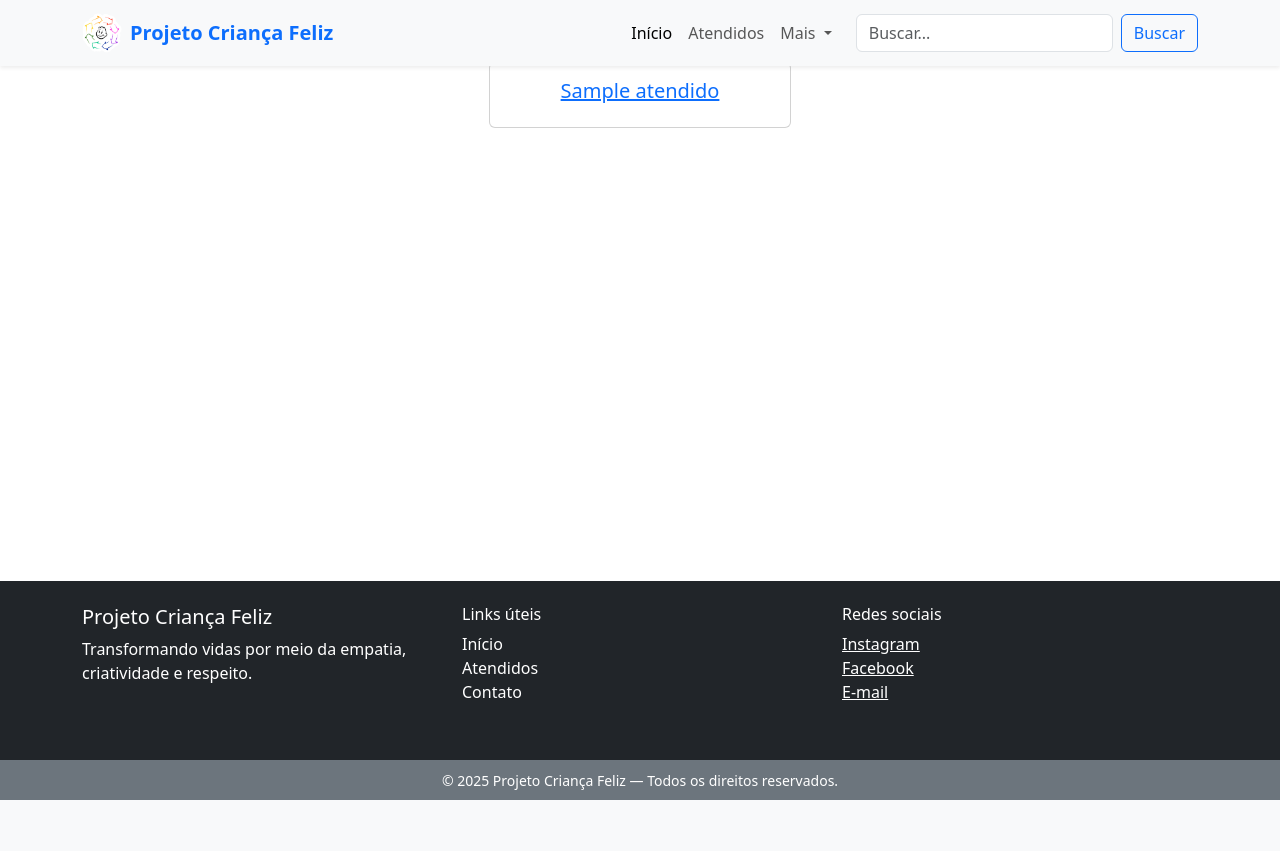
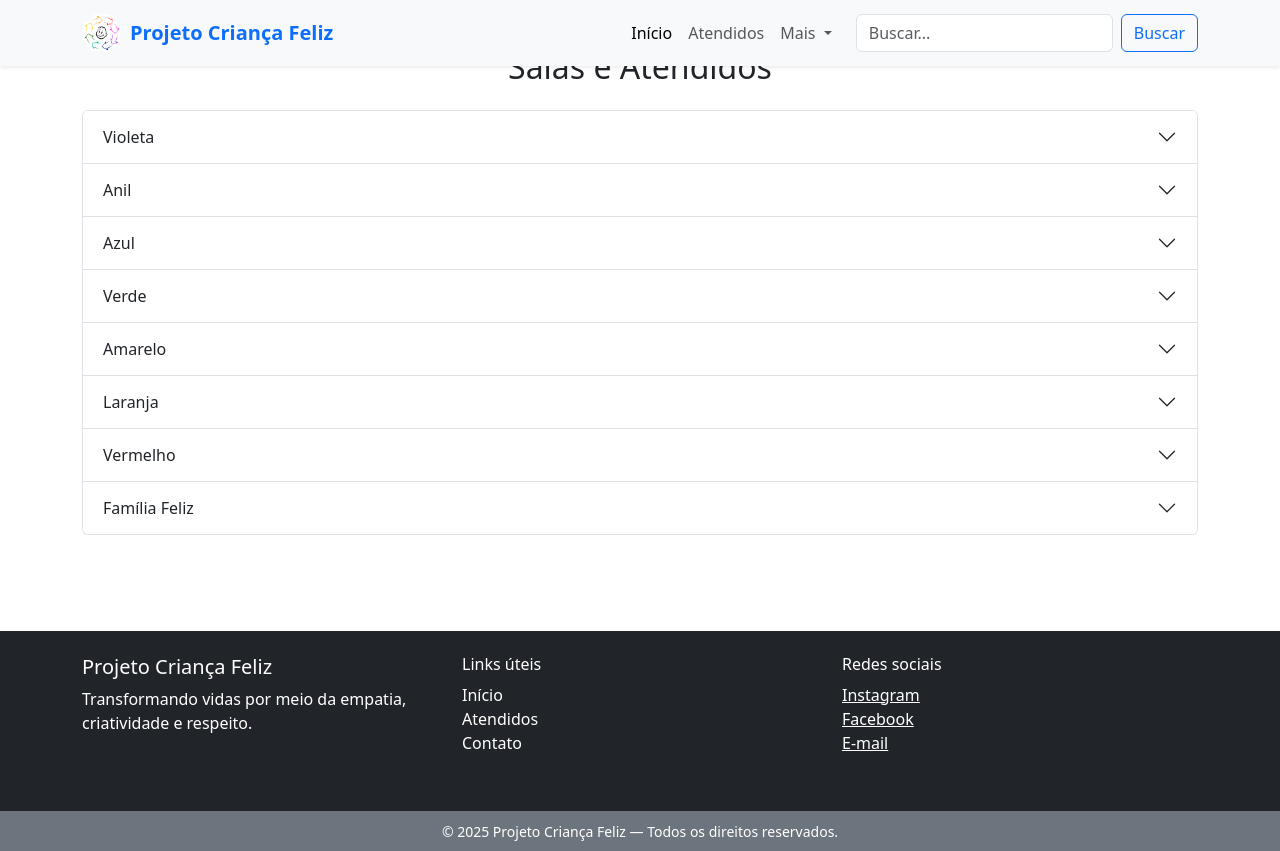
Before and after one commit to Cakaio/Projeto_Django, a Django app: page /atendido/ in a window 1280 px wide. Before the commit the page ends 800 px from the top, so only its background shows below. Run offline with Django 5.2, Linux system fonts and the light colour scheme; tables that the repository leaves empty hold one stand-in row (values such as "Sample post").

Commit message:
alteracoes_pagina_atendidos

```diff
--- a/TESTE/settings.py
+++ b/TESTE/settings.py
@@ -62,6 +62,7 @@ TEMPLATES = [
                 'django.template.context_processors.request',
                 'django.contrib.auth.context_processors.auth',
                 'django.contrib.messages.context_processors.messages',
+                'atendido.novos_context.atendidos_filtrados'
             ],
         },
     },
--- a/TESTE/urls.py
+++ b/TESTE/urls.py
@@ -18,11 +18,12 @@ from django.contrib import admin
 from django.urls import path, include
 from django.conf import settings
 from django.conf.urls.static import static
-from .views import homepage_inicial
+from .views import login_view, inicio
 
 urlpatterns = [
     path('admin/', admin.site.urls),
-    path('', homepage_inicial),
+    path('', login_view, name='login'),
+    path('inicio/', inicio, name='inicio'),
     path('atendido/', include('atendido.urls', namespace='atendido')),
 ]
 
--- a/atendido/templates/homepage.html
+++ b/atendido/templates/homepage.html
@@ -1,23 +1,97 @@
 {% extends 'base.html' %}
+{% load static %}
 
-{% block titulo %}
-Ficha dos Caios
-{% endblock %}
+{% block titulo %}Salas e Atendidos{% endblock %}
 
 {% block content %}
-<h2 class="text-center mb-4">Salas</h2>
+<div class="container my-5">
+  <h2 class="text-center mb-4">Salas e Atendidos</h2>
 
-<div class="row justify-content-center">
-  {% for atendido in object_list %}
-  <div class="col-md-4 col-lg-3 mb-3">
-    <div class="card h-100">
-      <div class="card-body d-flex flex-column">
-        <a href="{% url 'atendido:detalhe_atendido' atendido.pk %}"><h5 class="card-title text-center">{{ atendido }}</h5></a>
+  <div class="accordion" id="accordionSalas">
+    {% for codigo, nome in salas %}
+      <div class="accordion-item">
+        <h2 class="accordion-header" id="heading{{ forloop.counter }}">
+          <button class="accordion-button collapsed" type="button" data-bs-toggle="collapse"
+                  data-bs-target="#collapse{{ forloop.counter }}" aria-expanded="false"
+                  aria-controls="collapse{{ forloop.counter }}">
+            {{ nome }}
+          </button>
+        </h2>
+
+        <div id="collapse{{ forloop.counter }}" class="accordion-collapse collapse"
+             aria-labelledby="heading{{ forloop.counter }}" data-bs-parent="#accordionSalas">
+          <div class="accordion-body">
+            <ul class="list-group">
+              {% for atendido in atendidos %}
+                {% if atendido.sala == codigo %}
+                  <li class="list-group-item d-flex justify-content-between align-items-center">
+                    <div>
+                      <strong>{{ atendido.nome }}</strong>
+                      <br>
+                      <small class="text-muted">Familia: {{ atendido.familia }}</small>
+                    </div>
+
+                    <!-- Botão que abre o modal -->
+                    <button
+                      class="btn btn-outline-primary btn-sm"
+                      data-bs-toggle="modal"
+                      data-bs-target="#detalheAtendidoModal"
+                      data-nome="{{ atendido.nome }}"
+                      data-sala="{{ atendido.get_sala_display }}"
+                      data-data="{{ atendido.data_nascimento|date:'d/m/Y' }}"
+                      data-foto="{% if atendido.foto %}{{ atendido.foto.url }}{% else %}{% static 'images/sem-foto.jpg' %}{% endif %}">
+                      Ver detalhes
+                    </button>
+                  </li>
+                {% endif %}
+              {% endfor %}
+              {% if not atendidos %}
+                <li class="list-group-item text-muted">Nenhum atendido encontrado.</li>
+              {% endif %}
+            </ul>
+          </div>
+        </div>
+      </div>
+    {% endfor %}
+  </div>
+</div>
+
+<!-- Modal de Detalhes do Atendido -->
+<div class="modal fade" id="detalheAtendidoModal" tabindex="-1" aria-labelledby="detalheAtendidoModalLabel" aria-hidden="true">
+  <div class="modal-dialog modal-dialog-centered">
+    <div class="modal-content shadow">
+      <div class="modal-header">
+        <h5 class="modal-title" id="detalheAtendidoModalLabel">Detalhes do Atendido</h5>
+        <button type="button" class="btn-close" data-bs-dismiss="modal" aria-label="Fechar"></button>
+      </div>
+      <div class="modal-body text-center">
+        <img id="modalFoto" src="" alt="Foto do atendido" class="img-fluid rounded-circle mb-3" width="120" height="120">
+        <h5 id="modalNome" class="fw-bold"></h5>
+        <p class="text-muted" id="modalSala"></p>
+        <p><strong>Data de Nascimento:</strong> <span id="modalData"></span></p>
+      </div>
+      <div class="modal-footer">
+        <button type="button" class="btn btn-secondary" data-bs-dismiss="modal">Fechar</button>
       </div>
     </div>
   </div>
-  {% empty %}
-  <p class="text-center">Nenhum Atendido Cadastrado.</p>
-  {% endfor %}
 </div>
+
+<!-- Script para preencher o modal -->
+<script>
+  const modal = document.getElementById('detalheAtendidoModal');
+  modal.addEventListener('show.bs.modal', event => {
+    const button = event.relatedTarget;
+    const nome = button.getAttribute('data-nome');
+    const sala = button.getAttribute('data-sala');
+    const data = button.getAttribute('data-data');
+    const foto = button.getAttribute('data-foto');
+
+    modal.querySelector('#modalNome').textContent = nome;
+    modal.querySelector('#modalSala').textContent = `Sala: ${sala}`;
+    modal.querySelector('#modalData').textContent = data;
+    modal.querySelector('#modalFoto').src = foto;
+  });
+</script>
+
 {% endblock %}
--- a/atendido/views.py
+++ b/atendido/views.py
@@ -1,17 +1,28 @@
-from django.shortcuts import render
+from django.views.generic import ListView, DetailView
 from .models import Atendido
-from django.views.generic import ListView, DetailView
 
-#def homepage(request):
- #   atendidos = Atendido.objects.all()
-  #  return render(request, 'homepage.html', {'variavel_atendidos': atendidos})
+LISTA_SALAS = [
+    ("VIOLETA", "Violeta"),
+    ("ANIL", "Anil"),
+    ("AZUL", "Azul"),
+    ("VERDE", "Verde"),
+    ("AMARELO", "Amarelo"),
+    ("LARANJA", "Laranja"),
+    ("VERMELHO", "Vermelho"),
+    ("FAMILIA_FELIZ", "Família Feliz"),
+]
 
 class Homepage(ListView):
     model = Atendido
     template_name = 'homepage.html'
-    #object_list é a lista de itens do modelo
+    context_object_name = 'atendidos'
+
+    def get_context_data(self, **kwargs):
+        context = super().get_context_data(**kwargs)
+        context["salas"] = LISTA_SALAS
+        return context
+
 
 class DetalheAtendido(DetailView):
     model = Atendido
     template_name = 'detalhe_atendido.html'
-    #object é um item do modelo
```
Also changed, not shown: TESTE/views.py (+12 -8 lines), templates/homepage_inicial.html (deleted, +0 -76 lines), static/images/sem-foto.jpg (added).
